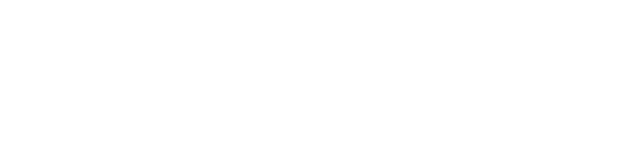
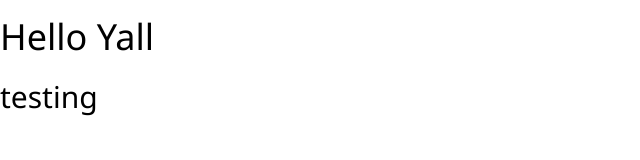
Before and after one commit to mcampbell2020/4-product-campbell, a plain HTML site: page index.html in a window 1280 px wide. Shown: the whole page, without its empty margins (0-640 px from the left). Drawn offline with nearby package versions, Linux system fonts and the light colour scheme.

Commit message:
test change

```diff
--- a/index.html
+++ b/index.html
@@ -16,7 +16,9 @@
     </head>
 
     <body>
+        <h1>Hello Yall</h1>
 
+        <h2>testing</h2>
 
     </body>
 
```
